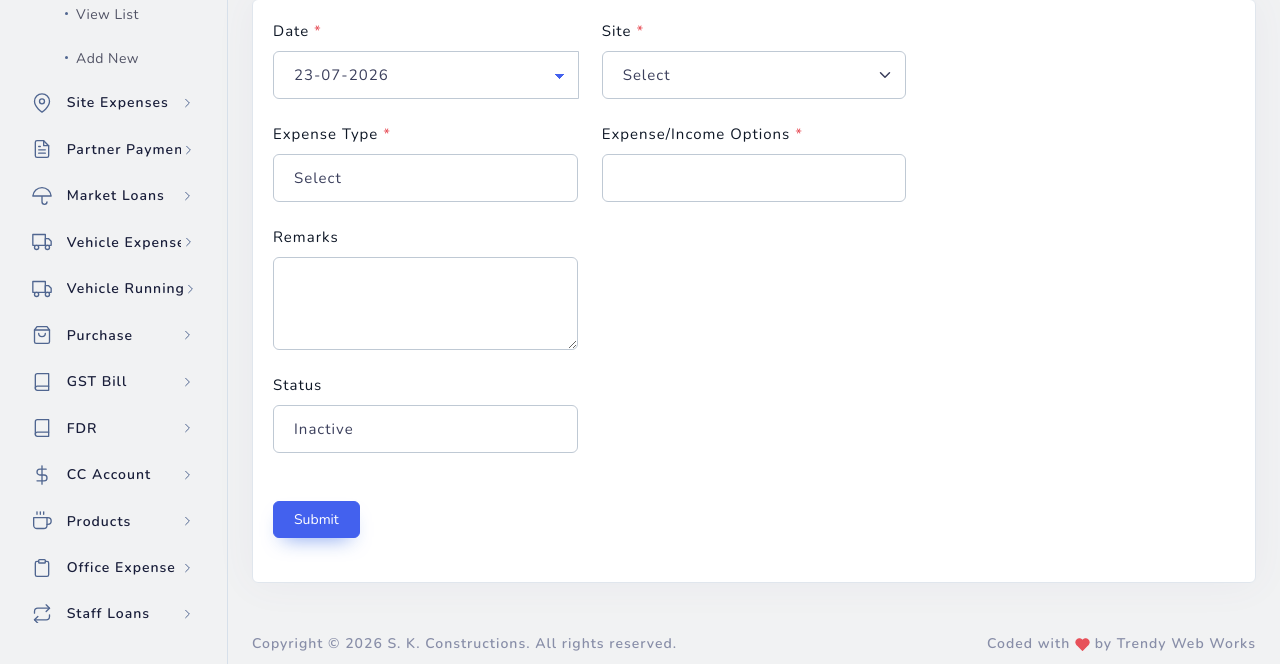
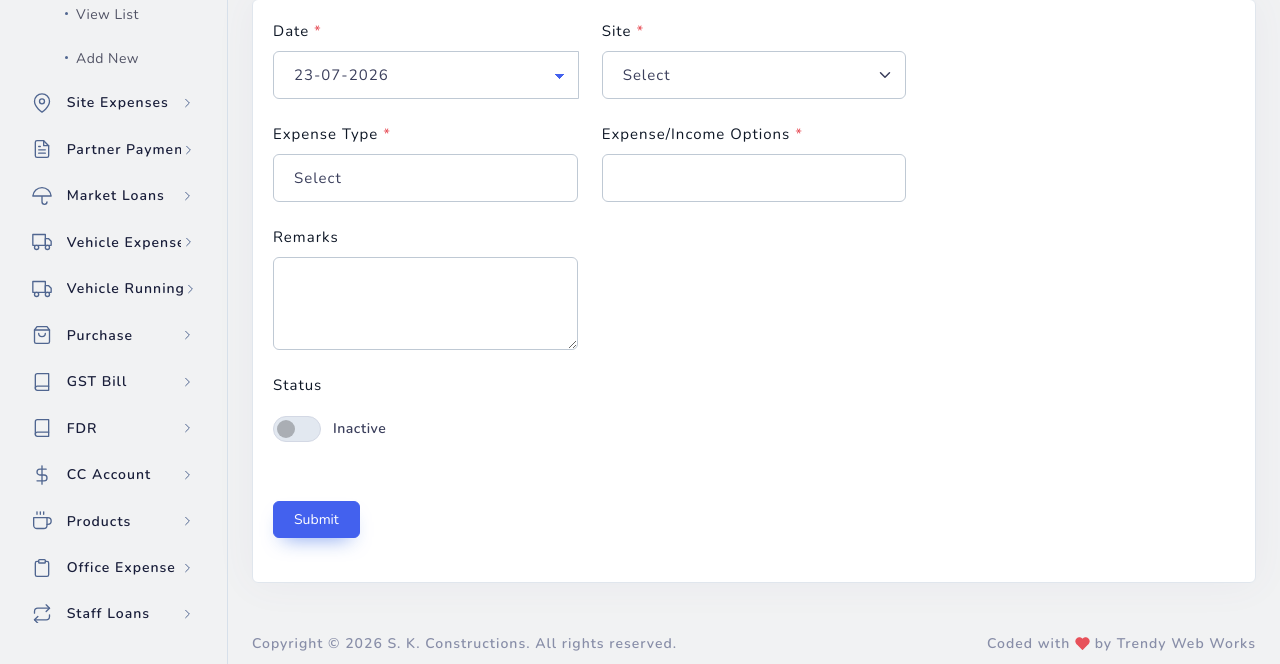
Before and after one commit to trendywebworks/skconstructions, a CodeIgniter app: page /database/daily-entry-add in a window 1280 px wide. Shown: the part 213-877 px from the top of the page. Run offline with CodeIgniter, Linux system fonts and the light colour scheme; a user stored in the database is signed in; data comes from the database, SQL or seed files in the repository; lists and menus that the app fills with data are empty; some libraries are stand-ins or nearby versions.

Commit message:
ui fix udpated

```diff
--- a/application/views/addEditDailyEntry.php
+++ b/application/views/addEditDailyEntry.php
@@ -73,14 +73,15 @@ $userdata = $this->User_model->getUserDetails($this->session->userdata('user_id'
 
                 <?php if($userdata['role_id'] == 1 ) { ?>
                 <div class="row">
-                    <div class="form-group mb-4 col-4" >
-                        <label for="exampleFormControlTextarea1">Status</label>
-                        <select class="form-control" name="status">
-                            <option value="active" <?php echo (isset($de_details) && $de_details['status'] == 'active')?'selected':''; ?>>Active</option>
-                            <option value="inactive" <?php echo (!isset($de_details) || $de_details['status'] == 'inactive')?'selected':''; ?>>Inactive</option>
-                        </select>
-                    </div>
-                </div>
+	                    <div class="form-group mb-4 col-4" >
+	                        <label for="exampleFormControlTextarea1">Status</label>
+	                        <div class="form-check form-switch sk-status-toggle">
+	                            <input type="hidden" name="status" value="inactive">
+	                            <input class="form-check-input" type="checkbox" role="switch" id="status" name="status" value="active" <?php echo (isset($de_details) && $de_details['status'] == 'active')?'checked':''; ?>>
+	                            <span class="sk-status-text"></span>
+	                        </div>
+	                    </div>
+	                </div>
                 <?php } ?>
 
                 <input type="submit" name="time" class="mt-4 mb-4 btn btn-primary">
--- a/application/views/partials/header/header.php
+++ b/application/views/partials/header/header.php
@@ -253,6 +253,48 @@
                 font-size: 13px;
                 font-weight: 600;
             }
+
+            .sk-status-toggle{
+                display: flex;
+                align-items: center;
+                gap: 12px;
+                min-height: 48px;
+                padding-left: 0;
+                margin-bottom: 0;
+            }
+
+            .sk-status-toggle .form-check-input{
+                float: none;
+                width: 48px;
+                height: 26px;
+                margin-left: 0;
+                margin-top: 0;
+                cursor: pointer;
+                border-color: #d3d8e4;
+                background-color: #e2e8f0;
+            }
+
+            .sk-status-toggle .form-check-input:checked{
+                background-color: #00ab55;
+                border-color: #00ab55;
+            }
+
+            .sk-status-toggle .form-check-input:focus{
+                box-shadow: 0 0 0 3px rgba(0, 171, 85, .16);
+            }
+
+            .sk-status-toggle .sk-status-text{
+                font-weight: 600;
+                color: #3b3f5c;
+            }
+
+            .sk-status-toggle .sk-status-text::before{
+                content: "Inactive";
+            }
+
+            .sk-status-toggle .form-check-input:checked + .sk-status-text::before{
+                content: "Active";
+            }
     </style>
 
     <!-- New Added Close -->
--- a/themes/admin/partials/reports/form-add.php
+++ b/themes/admin/partials/reports/form-add.php
@@ -1,7 +1,7 @@
 <div class="row">
     <div class="col-xl-12 col-lg-12 col-md-12 mt-md-0 mt-4">
         <div class="form widget-content-area br-8">
-            <div class="row mb-4">
+            <div class="row">
                 <div class="col-md-3" id="allsites">
                         <div class="form-group">
                             <label for="fullName">All Sites</label>
@@ -197,7 +197,7 @@
               </div>
               <div class="col-md-12 mt-1">
                     <div class="form-group text-start">
-                        <button class="btn btn-primary _effect--ripple waves-effect waves-light">Search</button>
+                        <button class="btn btn-primary btn-lg _effect--ripple waves-effect waves-light">Search</button>
                     </div>
                 </div>
         </div>
```
Also changed, not shown: application/views/addEditDynamicForm.php (+5 -5 lines), application/views/addEditPurchase.php (+5 -5 lines), themes/admin/partials/header/header.php (+42 -0 lines).
